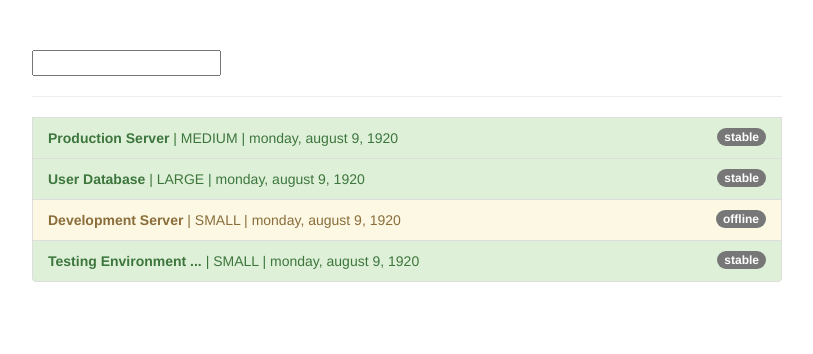
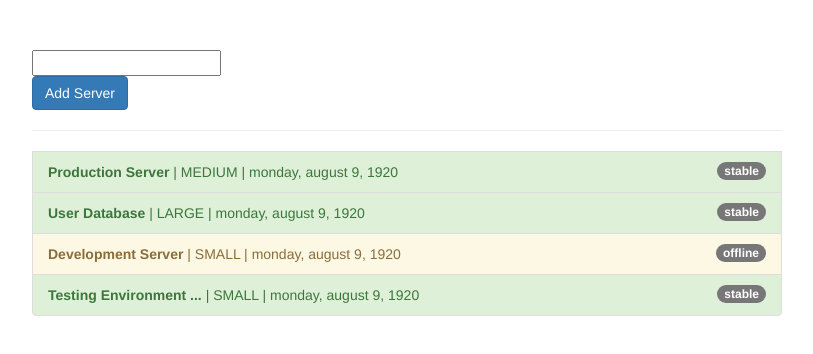
Before and after one commit to geomC/udemy-angular8, an Angular app: page / in a window 1280 px wide. Shown: the top 354 px of the page, without its empty margins (233-1046 px from the left). Built offline with nearby package versions, Linux system fonts and the light colour scheme.

Commit message:
make pipe unpure to react to input array updates

```diff
--- a/src/app/app.component.html
+++ b/src/app/app.component.html
@@ -8,6 +8,8 @@
           type="text"
           [(ngModel)]="filteredStatus"
         >
+        <br>
+        <button class="btn btn-primary" (click)="onAddServer()">Add Server</button>
 
         <hr>
 
--- a/src/app/app.component.ts
+++ b/src/app/app.component.ts
@@ -42,4 +42,13 @@
       'list-group-item-danger': server.status === 'critical'
     };
   }
+
+  onAddServer() {
+    this.servers.push({
+      instanceType: 'small',
+      name: 'New server',
+      status: 'stable',
+      started: new Date(15, 1, 2017)
+    });
+  }
 }
--- a/src/app/filter.pipe.ts
+++ b/src/app/filter.pipe.ts
@@ -1,7 +1,8 @@
 import { Pipe, PipeTransform } from '@angular/core';
 
 @Pipe({
-  name: 'filter'
+  name: 'filter',
+  pure: false // disables NGs default behaviour to not run the pipe when the input object or array is changed
 })
 export class FilterPipe implements PipeTransform {
 
@@ -10,7 +11,7 @@
     filterString: string,
     propName: string
   ): any {
-    if (!list.length) {
+    if (!list.length || !filterString.length) {
       return list;
     }
     return list
```
